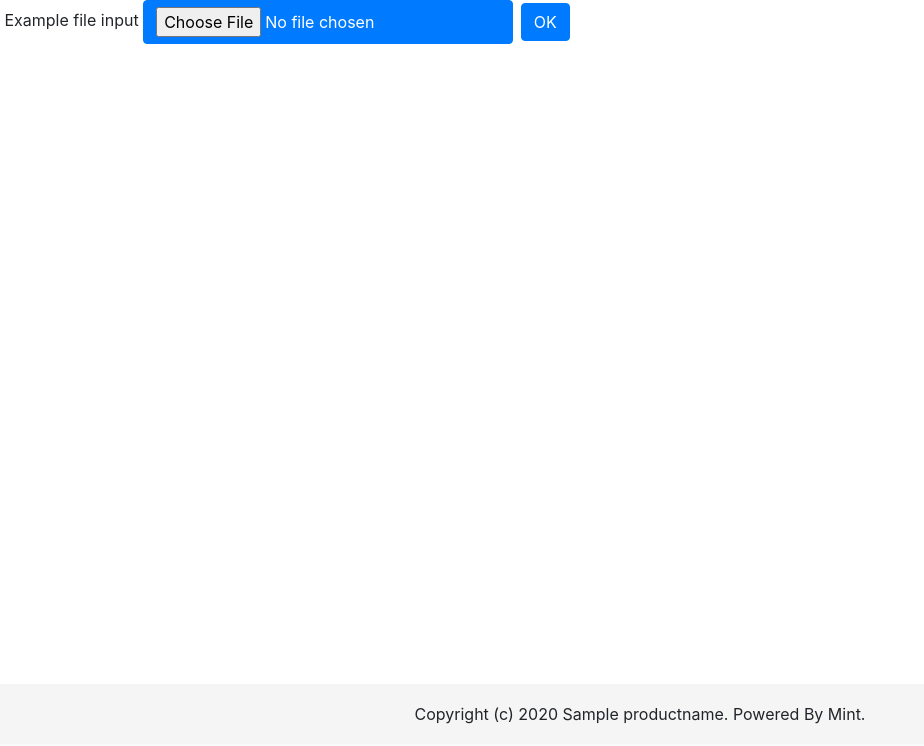
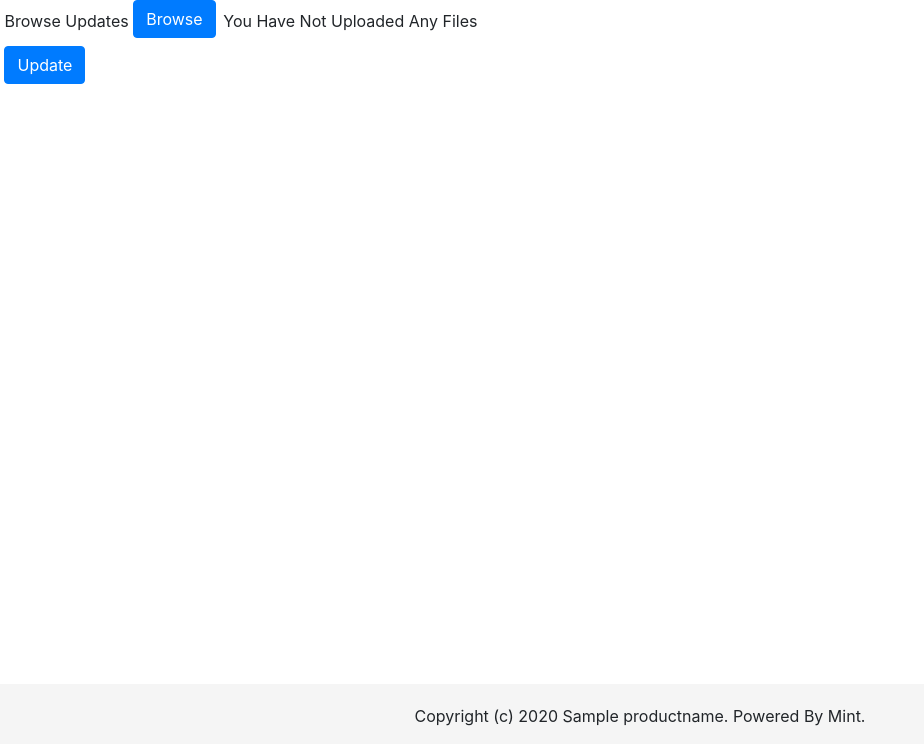
Before and after one commit to MTOSCentral/Sunflower, a Flask app: template templates/nano/upload.html in a window 1280 px wide. Shown: the part 56-802 px from the top of the page, without its empty margins (0-924 px from the left). Run offline with Flask 2, Linux system fonts and the light colour scheme; the template is opened without the code that fills it: most values are stand-ins (such as "Sample title", 1, 10 or a date in 2020).

Commit message:
Commit Updater Now Works!
You can install cudp update packages.(Central UpDate Packages)

```diff
--- a/templates/nano/upload.html
+++ b/templates/nano/upload.html
@@ -3,12 +3,69 @@
 {% block productname %}{{productname}}{% endblock %}
 {% block body %}
    <body>
-      <form action = "#" method = "POST"
-         enctype = "multipart/form-data">
-         <label for="file">Example file input</label>
-         <input type ="file" name="file" class="btn btn-primary"/>
-         <input type="submit" class="btn btn-primary" value="OK"/>
-      </form>
+      <div id="loading">
+         <img src="/static/banner.png" style="vertical-align:left" width=260 height=120>
+         <h1>Update Firmware</h1>
+         <img src="/static/updating.gif" style="vertical-align:middle" width=100 height=100>
+         <h4>Installing Update.....</h4>
+         <h2>Required Time:Calculating</h2>
+      </div>
+      <div id="content">
+         <form action = "#" method = "POST"
+            enctype = "multipart/form-data">
+            <label for="file">Browse Updates</label>
+            <label class="btn btn-primary">
+               Browse <input type="file" name="file" style="display: none;" accept=".cudp" required onchange='uploadFile(this)'>
+            </label>
+            <a id="file-name">You Have Not Uploaded Any Files</a>
+            <br>
+            <input type="submit" class="btn btn-primary" value="Update" onclick="loading();"/>
+         </form>
+      </div>
    </body>
+   <script>
+      function checkfile(sender) {
+         // 可接受的附檔名
+         var validExts = new Array(".cudp");
+         var fileExt = sender.value;
+         fileExt = fileExt.substring(fileExt.lastIndexOf('.'));
+         if (validExts.indexOf(fileExt) < 0) {
+            alert("You Must Upload A Falid Update File.");
+            sender.value = null;
+            return false;
+         }
+         else return true;
+      }
+      function uploadFile(target) {
+         var answ = checkfile(target);
+         if (answ){
+            document.getElementById("file-name").innerHTML = target.files[0].name;
+         }
+         else{
+            document.getElementById("file-name").innerHTML = "You Have Not Uploaded Any Files";
+            document.getElementById("file").value = "";
+         }
+      }
+      function loading(){
+            $("#loading").show();
+            $("#content").hide();
+      }
+   </script>
+   <style>
+      div#loading {
+         display: none;
+         cursor: wait;
+         text-align:center;
+      }
+      img{
+          vertical-align:middle;
+      }
+      span{
+          vertical-align:middle;
+      }
+      img{
+          vertical-align:middle;
+      }
+   </style>
 {% endblock %}
 {% block footer %}Copyright (c) {{year}} {{productname}}. Powered By Mint.{% endblock %}
--- a/updater.py
+++ b/updater.py
@@ -10,6 +10,7 @@ import base64
 from passwordencryption import EncryptPass
 from datetime import datetime
 from datetime import timedelta
+import time
 from werkzeug.utils import secure_filename
 from UnpackUpdate import Update
 brandinfo={}
@@ -33,9 +34,10 @@ def stepui():
         f = request.files['file']
         f.save(secure_filename("updates_"+f.filename))
         UD=Update()
-        UD.update("updates_"+f.filename)
-        return "Uploaded"
+        a=UD.update("updates_"+f.filename.replace(".cudp",""))
+        return render_template("nano/complete.html",version=a)
     else:
         return render_template("nano/upload.html",productname=productname,year=year)
+
 if __name__ == "__main__":
 	app.run(port=8888, debug=True)
```
Also changed, not shown: UnpackUpdate.py (+8 -3 lines), templates/nano/complete.html (added, +13 -0 lines), templates/placeholder/update.html (+8 -8 lines), static/banner.png (added), static/complete.png (added), static/updating.gif (added).
